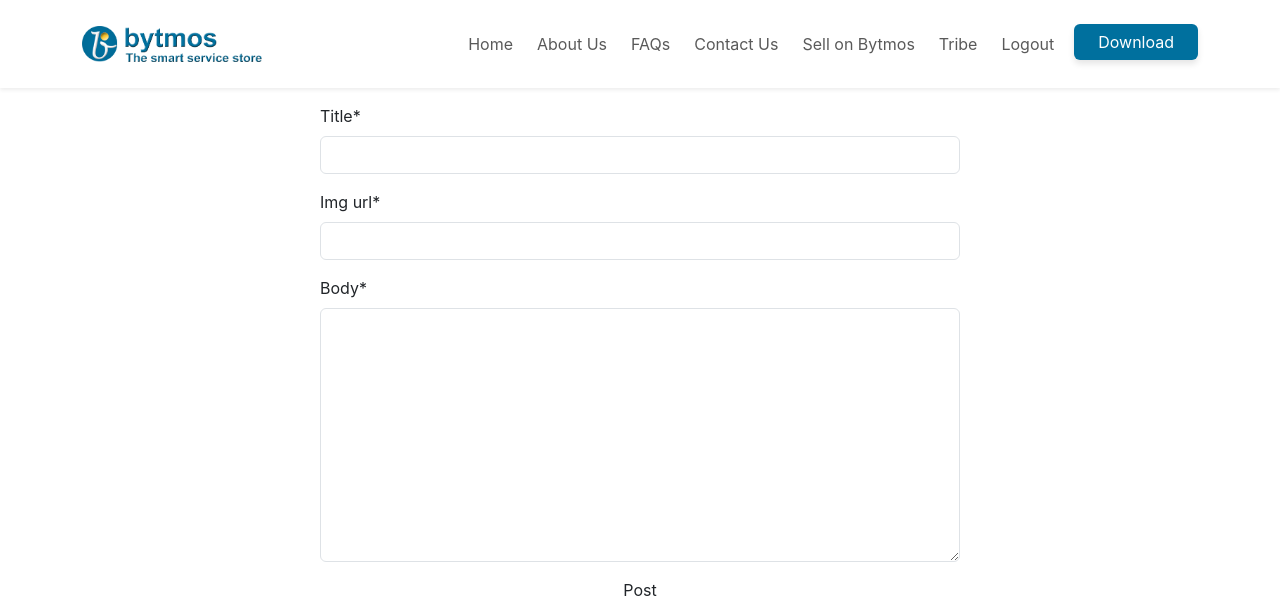
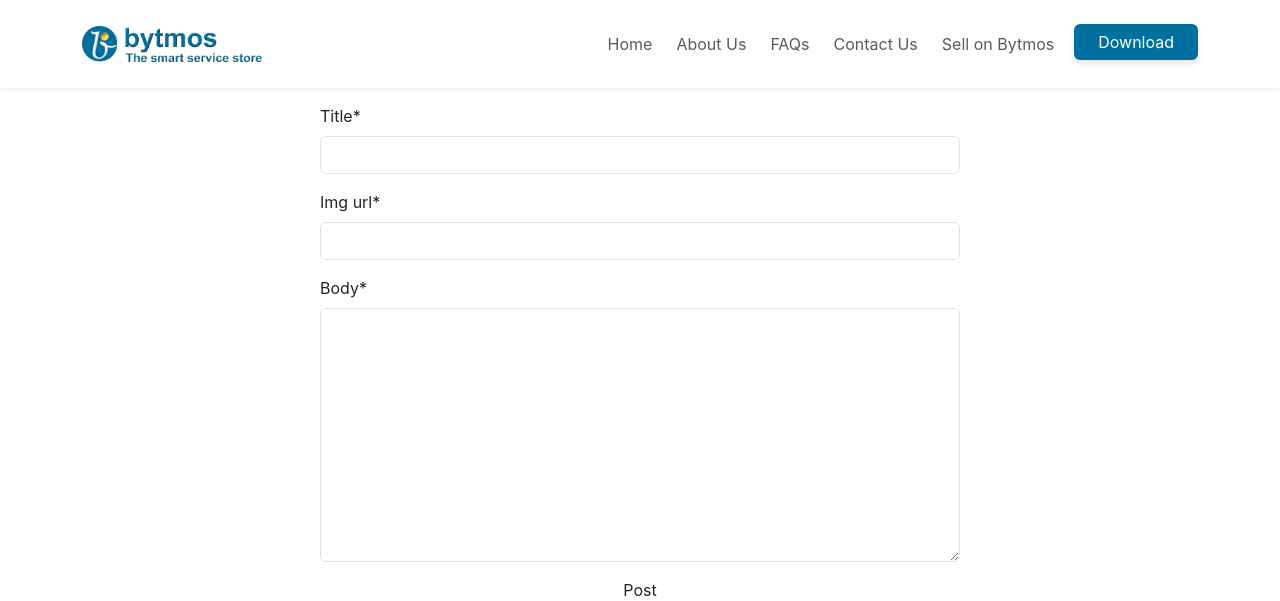
Before and after one commit to Bytmos/bytmos-website, a Django app: page /featured/new/ in a window 1280 px wide. Shown: the top 601 px of the page. Run offline with Django 5.2, Linux system fonts and the light colour scheme; the visitor is signed in with stand-in values (Sample User, id 1); parts of the project's set-up code (start-up, migrations or seed data) failed here and were passed over; some libraries are stand-ins or nearby versions.

Commit message:
update header

```diff
--- a/personal/templates/personal/header.html
+++ b/personal/templates/personal/header.html
@@ -26,30 +26,30 @@
                 <li class="nav-item mx-1">
                     <a class="nav-link {% if request.path == '/bytmos_partner/' %}active{% endif %}" href="{% url 'bytmos_partner' %}">Sell on Bytmos</a>
                 </li>
-                <li class="nav-item mx-1">
+                <!-- <li class="nav-item mx-1">
                     <a class="nav-link {% if request.path == '/bytmos-partner/' %}active{% endif %}" href="{% url 'blog_home' %}">Tribe</a>
-                </li>
+                </li> -->
 
                 {% if user.id == 13 %}
-                    <li class="nav-item mx-1">
+                    <!-- <li class="nav-item mx-1">
                         <a class="nav-link {% if request.path == '/post/new/' %}active{% endif %}" href="{% url 'post_create' %}">Create Post</a>
                     </li>
                     <li class="nav-item mx-1">
                         <a class="nav-link {% if request.path == '/featured/new/' %}active{% endif %}" href="{% url 'featured_post_create' %}">Create Featured Post</a>
-                    </li>
+                    </li> -->
                 {% endif %}
 
                 {% if request.user.is_authenticated %}
-                    <li class="nav-item mx-1">
+                    <!-- <li class="nav-item mx-1">
                         <a class="nav-link {% if request.path == '/logout/' %}active{% endif %}" href="{% url 'logout_user' %}">Logout</a>
-                    </li>
+                    </li> -->
                 {% else %}
-                    <li class="nav-item mx-1">
+                    <!-- <li class="nav-item mx-1">
                         <a class="nav-link {% if request.path == '/register/' %}active{% endif %}" href="{% url 'register' %}">Signup</a>
-                    </li>
-                    <li class="nav-item mx-1">
+                    </li> -->
+                    <!-- <li class="nav-item mx-1">
                         <a class="nav-link {% if request.path == '/login/' %}active{% endif %}" href="{% url 'login' %}">Login</a>
-                    </li>
+                    </li> -->
                 {% endif %}
 
                 <li class="nav-item ms-2">
```
